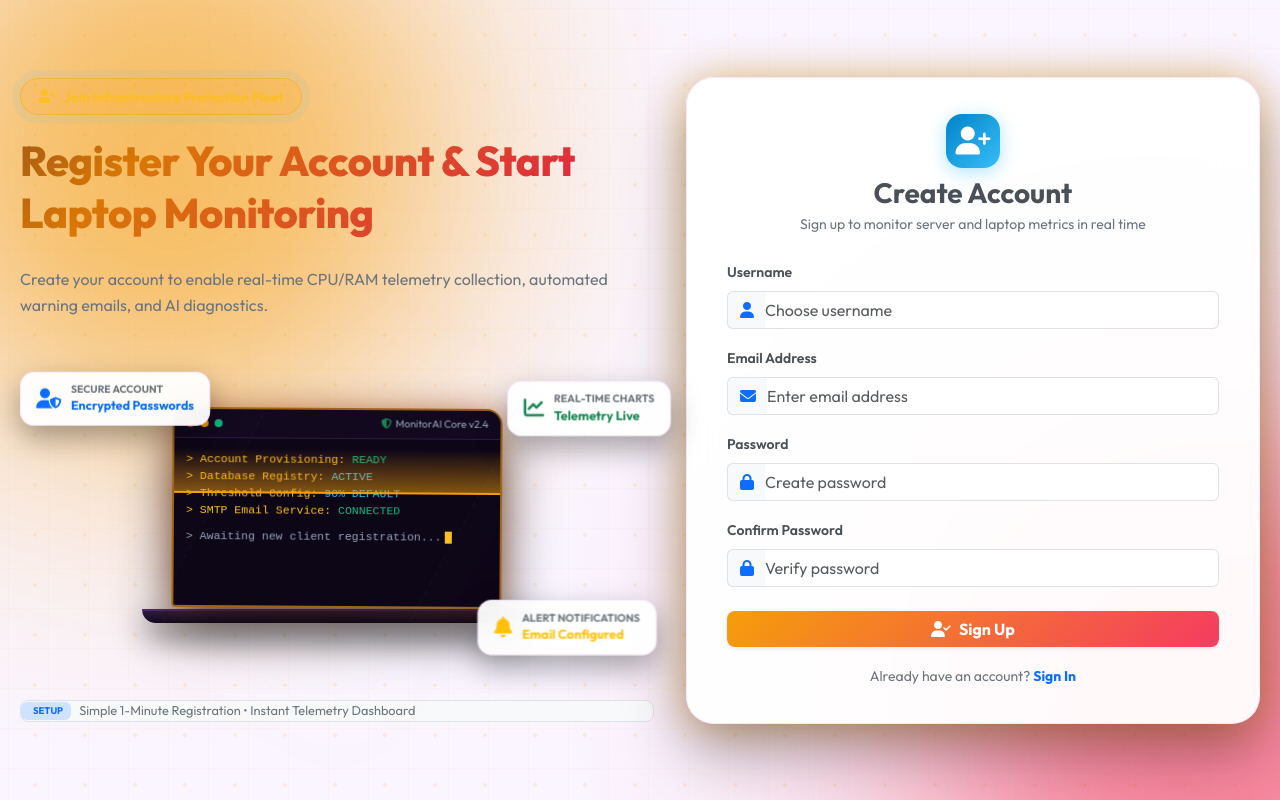
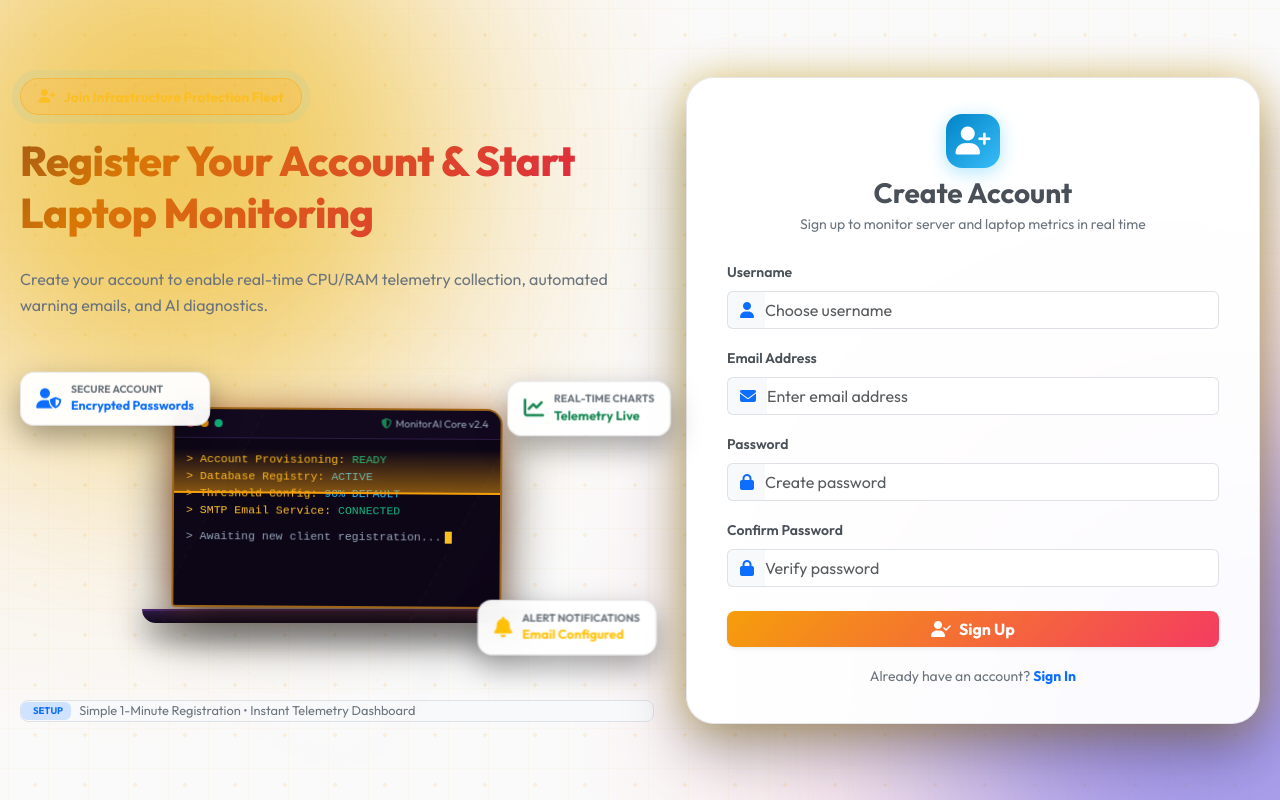
Before and after one commit to Chanthriha2806/Mini-project, a Flask app: page /auth/register in a window 1280 px wide. Run offline with Flask 3, Linux system fonts and the light colour scheme.

Commit message:
Apply Midnight Obsidian & Electric Gold color theme across application

```diff
--- a/app/static/css/style.css
+++ b/app/static/css/style.css
@@ -2,55 +2,55 @@
    Executive Midnight Slate & Cool Cyan Theme & Micro-Interaction Styling
    ========================================================================== */
 
-/* Core CSS Tokens & Color Palette (Light Mode - Sunset Rose & Amber Porcelain) */
+/* Core CSS Tokens & Color Palette (Light Mode - Pearl Obsidian & Electric Amber) */
 :root {
-    --bg-primary: #faf5ff;
+    --bg-primary: #fafafa;
     --bg-secondary: #ffffff;
-    --bg-sidebar: linear-gradient(180deg, #180e29 0%, #2b1748 65%, #180e29 100%);
-    --sidebar-text: #d8b4fe;
-    --sidebar-active-bg: linear-gradient(90deg, rgba(245, 158, 11, 0.25) 0%, rgba(244, 63, 94, 0.18) 100%);
-    --sidebar-active-text: #fbbf24;
-    --sidebar-active-border: #f59e0b;
-    --text-primary: #1e1033;
-    --text-secondary: #3b1d63;
-    --text-muted: #7e22ce;
+    --bg-sidebar: linear-gradient(180deg, #18181b 0%, #27272a 65%, #18181b 100%);
+    --sidebar-text: #d4d4d8;
+    --sidebar-active-bg: linear-gradient(90deg, rgba(234, 179, 8, 0.25) 0%, rgba(99, 102, 241, 0.18) 100%);
+    --sidebar-active-text: #facc15;
+    --sidebar-active-border: #eab308;
+    --text-primary: #18181b;
+    --text-secondary: #52525b;
+    --text-muted: #ca8a04;
     --card-bg: rgba(255, 255, 255, 0.95);
-    --card-shadow: 0 15px 35px -5px rgba(245, 158, 11, 0.15), 0 4px 12px -2px rgba(244, 63, 94, 0.1);
-    --card-border: 1px solid rgba(243, 232, 255, 0.9);
-    --card-hover-border: rgba(245, 158, 11, 0.75);
-    --accent: #d97706;
-    --accent-hover: #b45309;
-    --accent-glow: rgba(245, 158, 11, 0.45);
+    --card-shadow: 0 15px 35px -5px rgba(234, 179, 8, 0.18), 0 4px 12px -2px rgba(99, 102, 241, 0.1);
+    --card-border: 1px solid rgba(228, 228, 231, 0.9);
+    --card-hover-border: rgba(234, 179, 8, 0.75);
+    --accent: #ca8a04;
+    --accent-hover: #a16207;
+    --accent-glow: rgba(234, 179, 8, 0.45);
     --success: #10b981;
-    --warning: #f59e0b;
+    --warning: #eab308;
     --danger: #ef4444;
-    --border-color: #f3e8ff;
+    --border-color: #e4e4e7;
     --nav-height: 70px;
     --sidebar-width: 260px;
-    --spotlight-color: rgba(245, 158, 11, 0.15);
-}
-
-/* Dark Mode Tokens Override - Sunset Rose Gold & Midnight Amber Plum */
+    --spotlight-color: rgba(234, 179, 8, 0.15);
+}
+
+/* Dark Mode Tokens Override - Midnight Obsidian & Electric Gold */
 [data-theme="dark"] {
-    --bg-primary: #12091f;
-    --bg-secondary: #1c102e;
-    --bg-sidebar: #0e0719;
-    --sidebar-text: #c084fc;
-    --sidebar-active-bg: linear-gradient(90deg, rgba(245, 158, 11, 0.28) 0%, rgba(244, 63, 94, 0.22) 100%);
-    --sidebar-active-text: #fbbf24;
-    --sidebar-active-border: #f59e0b;
-    --text-primary: #faf5ff;
-    --text-secondary: #e9d5ff;
-    --text-muted: #fbbf24;
-    --card-bg: rgba(28, 16, 46, 0.88);
-    --card-shadow: 0 25px 60px -10px rgba(0, 0, 0, 0.85), 0 0 35px rgba(245, 158, 11, 0.25);
-    --card-border: 1px solid rgba(245, 158, 11, 0.3);
-    --card-hover-border: rgba(244, 63, 94, 0.85);
-    --accent: #f59e0b;
-    --accent-hover: #fbbf24;
-    --accent-glow: rgba(245, 158, 11, 0.55);
-    --border-color: #2e1a47;
-    --spotlight-color: rgba(244, 63, 94, 0.25);
+    --bg-primary: #09090b;
+    --bg-secondary: #141417;
+    --bg-sidebar: #09090b;
+    --sidebar-text: #a1a1aa;
+    --sidebar-active-bg: linear-gradient(90deg, rgba(234, 179, 8, 0.28) 0%, rgba(99, 102, 241, 0.22) 100%);
+    --sidebar-active-text: #facc15;
+    --sidebar-active-border: #eab308;
+    --text-primary: #f4f4f5;
+    --text-secondary: #a1a1aa;
+    --text-muted: #facc15;
+    --card-bg: rgba(24, 24, 27, 0.88);
+    --card-shadow: 0 25px 60px -10px rgba(0, 0, 0, 0.9), 0 0 35px rgba(234, 179, 8, 0.22);
+    --card-border: 1px solid rgba(234, 179, 8, 0.35);
+    --card-hover-border: rgba(99, 102, 241, 0.85);
+    --accent: #eab308;
+    --accent-hover: #facc15;
+    --accent-glow: rgba(234, 179, 8, 0.55);
+    --border-color: #27272a;
+    --spotlight-color: rgba(99, 102, 241, 0.25);
 }
 
 /* Reset and Layout Scaffolding */
@@ -986,7 +986,7 @@ body {
 .auth-bg-orb-1 {
     width: 480px;
     height: 480px;
-    background: #f59e0b;
+    background: #eab308;
     top: -120px;
     left: -120px;
     animation: floatOrb 12s ease-in-out infinite alternate;
@@ -995,7 +995,7 @@ body {
 .auth-bg-orb-2 {
     width: 520px;
     height: 520px;
-    background: #f43f5e;
+    background: #6366f1;
     bottom: -150px;
     right: -150px;
     animation: floatOrb 15s ease-in-out infinite alternate-reverse;
```
